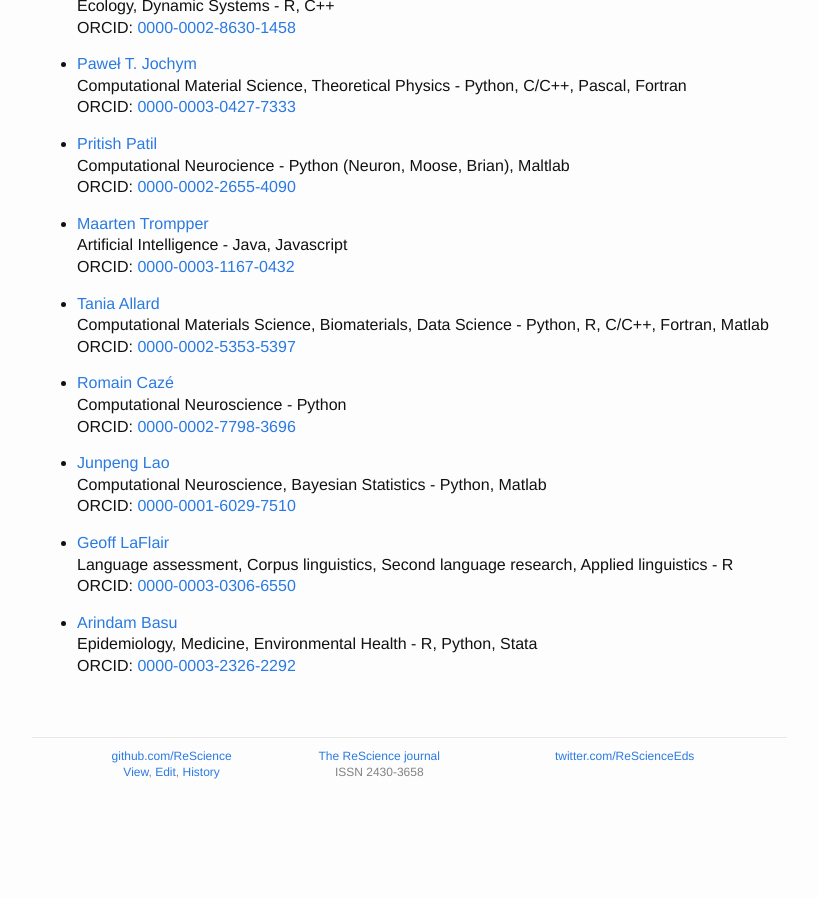
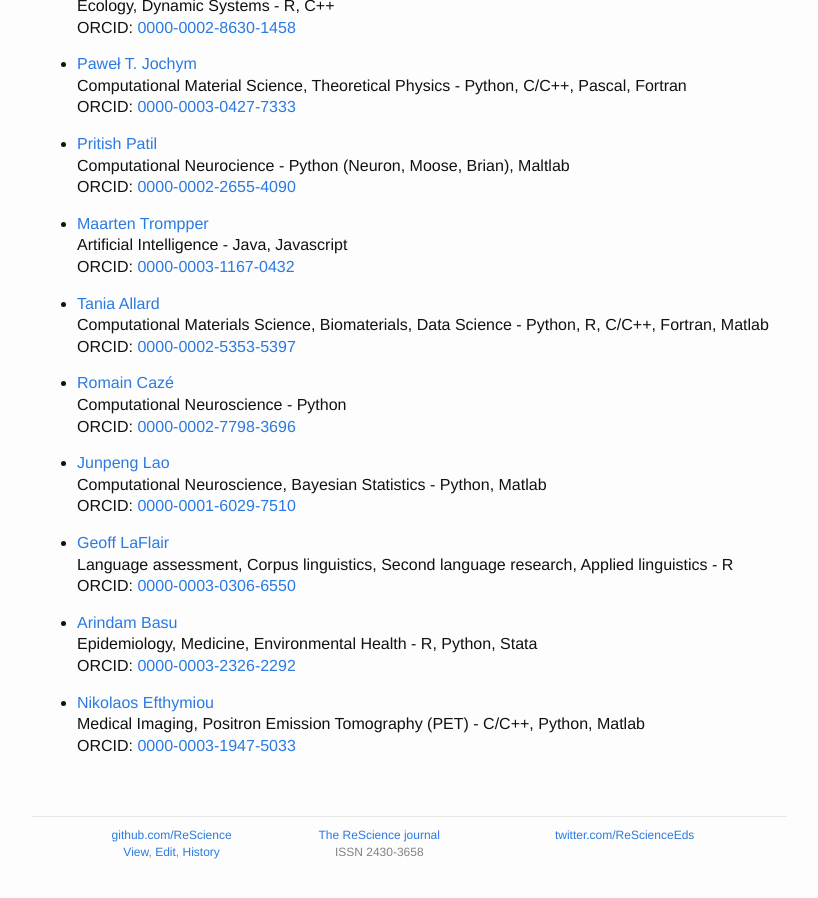
Before and after one commit to ReScience/rescience.github.io, a Jekyll site: the page built from 04-board.md, in a window 1280 px wide and 900 px high, scrolled down 8047 px. Shown: the whole window, without its empty margins (223-1041 px from the left). Built offline with Jekyll 4.4.1, drawn with Linux system fonts in a browser that asks for light colours; our own code applies the rules of GitHub Pages for plain Markdown files; before the commit the page ends 8867 px from its top, so only the background shows below that.

Commit message:
Added Nikolaos Efthymiou

```diff
--- a/04-board.md
+++ b/04-board.md
@@ -491,3 +491,7 @@ accepts submissions in other open source languages.
 * [Arindam Basu](https://github.com/arinbasu)
   Epidemiology, Medicine, Environmental Health - R, Python, Stata
   ORCID: [0000-0003-2326-2292](https://orcid.org/0000-0003-2326-2292)
+
+* [Nikolaos Efthymiou](https://github.com/NikEfth)
+  Medical Imaging, Positron Emission Tomography (PET) - C/C++, Python, Matlab
+  ORCID: [0000-0003-1947-5033]( https://orcid.org/0000-0003-1947-5033)
```
